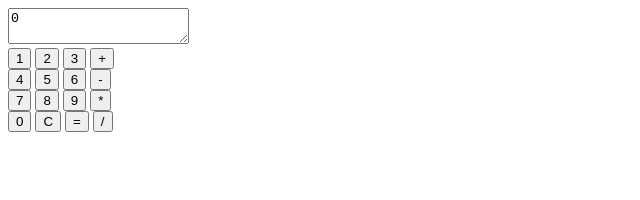
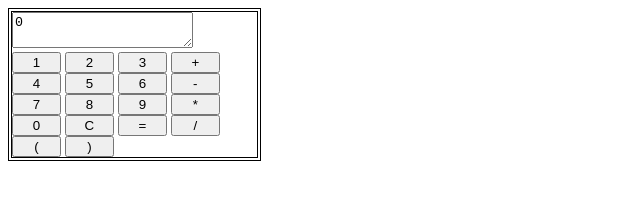
Before and after one commit to saigakov/calculator, a plain HTML site: page index.html in a window 1280 px wide. Shown: the whole page, without its empty margins (0-640 px from the left). Drawn offline with Linux system fonts and the light colour scheme.

Commit message:
second commit

```diff
--- a/index.html
+++ b/index.html
@@ -4,11 +4,12 @@
     <meta charset="UTF-8">
     <meta name="viewport" content="width=device-width, initial-scale=1.0">
     <title>calculator</title>
+    <link rel="stylesheet" href="style.css">
     <script src="script.js"></script>
 </head>
 <body>
     <div class="calculator">
-        <textarea class="input">0</textarea>
+        <textarea class="input" readonly rows>0</textarea>
         <div class="calcButton">
             <button class="one number style" value="1">1</button>
             <button class="two number style" value="2">2</button>
@@ -33,6 +34,10 @@
             <button class="resul number style">=</button>
             <button class="division number style">/</button>
         </div>
+        <div class="calcButton">
+            <button class="bracketOne number style">(</button>
+            <button class="bracketTwo number style">)</button>
+        </div>
 
     </div>
 
--- /dev/null
+++ b/style.css
@@ -0,0 +1,14 @@
+* {
+    box-sizing: border-box;
+  }
+
+.calculator {
+    height: 20%;
+    width: 20%;
+    border: 4px double black;
+}
+
+.style {
+    width: 20%;
+    height:20%;
+}
```
